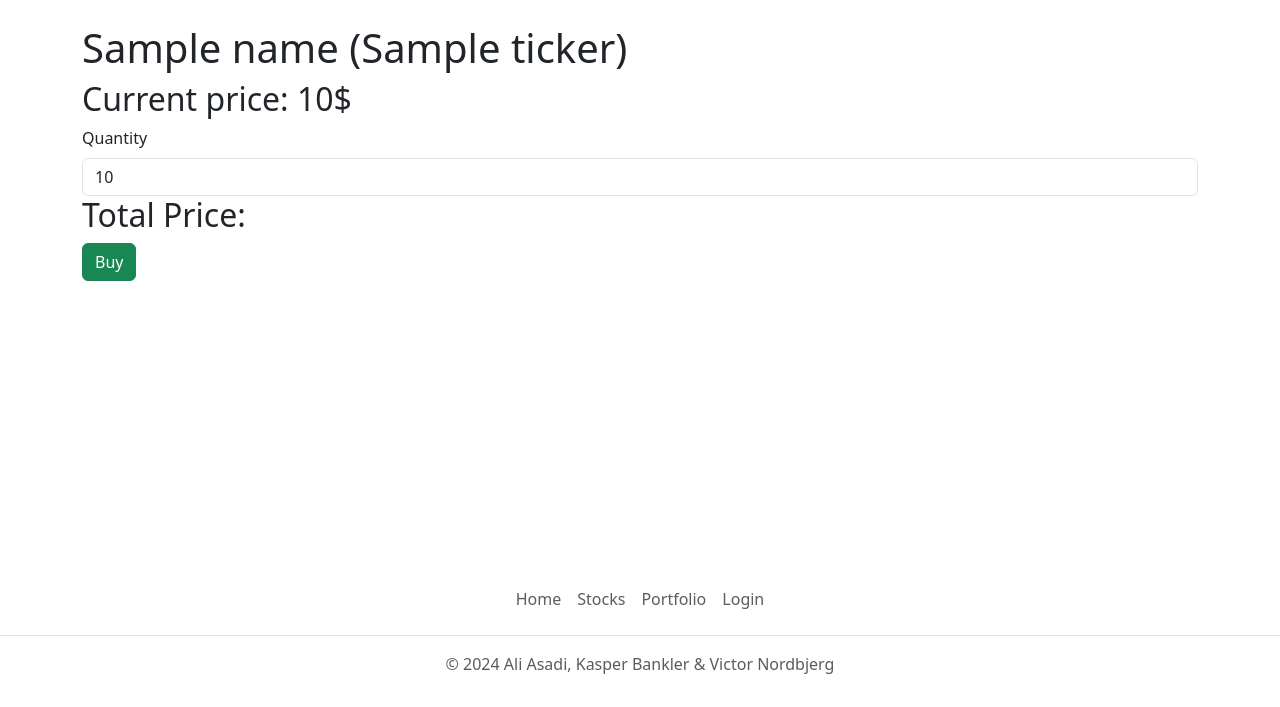
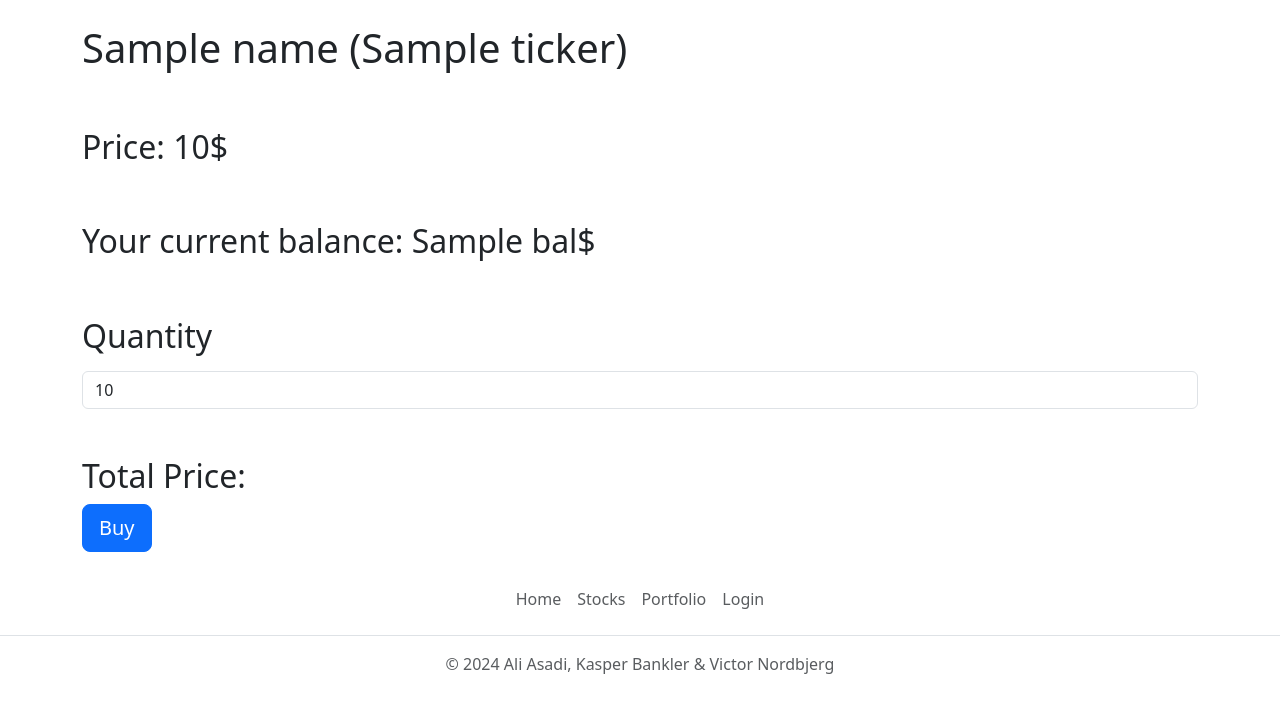
Before and after one commit to Kasper-Bankler/StockWebsite, a Django app: template stocks/templates/stocks/handle_transaction.html in a window 1280 px wide. Shown: the part 93-800 px from the top of the page. Run offline with Django 3.2, Linux system fonts and the light colour scheme; the template is opened without the code that fills it: most values are stand-ins (such as "Sample title", 1, 10 or a date in 2020).

Commit message:
buy stock negative quantity fix

```diff
--- a/stocks/templates/stocks/detail.html
+++ b/stocks/templates/stocks/detail.html
@@ -3,7 +3,7 @@
   <h1>{{stock.name}} ({{stock.ticker}})</h1>
   <h2>Currently trading for {{price}}$</h2>
   <p>{{stock.description}}</p>
-  <a href="buy" class="btn btn-success">Buy</a>
+  <a href="buy" class="btn btn-primary btn-lg">Buy</a>
   <div>{{ graph|safe }}</div>
 </div>
 <h2>Related News</h2>
--- a/stocks/templates/stocks/handle_transaction.html
+++ b/stocks/templates/stocks/handle_transaction.html
@@ -1,7 +1,9 @@
 {% extends "base.html" %} {% block content %}
 <h1>{{name}} ({{ticker}})</h1>
-<h2>Current price: {{price}}$</h2>
-
+<br></br>
+<h2>Price: {{price}}$</h2>
+<br></br>
+<h2>Your current balance: {{bal}}$</h2>
 
   <form
   class="mb-3"
@@ -9,11 +11,15 @@
 
   id="buyForm" >
   {% csrf_token %}
-    <label class="form-label">Quantity</label>
+    <label class="form-label mt-5">
+      <h2>
+      Quantity
+    </h2>
+    </label>
 
     <input
       type="number"
-      class="form-control"
+      class="form-control mb-5"
       value="{{quantity}}"
       name="quantity"
       id="quantity-input"
@@ -21,7 +27,7 @@
     />
 
   <h2>Total Price: <span id="total-price"></span></h2>
-  <button type="submit" class="btn btn-success">Buy</button>
+  <button type="submit" class="btn btn-primary btn-lg ">Buy</button>
 </form>
 
 <script>
@@ -32,7 +38,11 @@
       price = {{ price }};
       quantity = document.getElementById('quantity-input').value;
       totalPrice = price * quantity;
+      if (quantity<0){
+        document.getElementById('total-price').innerText="Please enter a valid amount"
+      }else{
       document.getElementById('total-price').innerText = totalPrice.toFixed(2)+"$";
+      }
   }
 
   let buyForm = document.getElementById("buyForm");
@@ -42,7 +52,7 @@
   buyForm.addEventListener("submit", (e) => {
     e.preventDefault();
     const user_balance={{user.balance}};
-    if (totalPrice==0){
+    if (quantity<=0){
       alert("Please enter a valid amount!");
     }else if (totalPrice>user_balance){
       alert("Insufficient funds");
--- a/stocks/views.py
+++ b/stocks/views.py
@@ -107,5 +107,5 @@ def handle_transaction(request, stock_ticker):
 
     price = get_price(price_results)
     name, ticker = get_name_and_ticker(ticker_results)
-
-    return render(request, 'stocks/handle_transaction.html', {'price': price, 'name': name, 'ticker': ticker})
+    balance=round(request.user.balance,2)
+    return render(request, 'stocks/handle_transaction.html', {'price': price, 'name': name, 'ticker': ticker,'bal':balance})
```
Also changed, not shown: db.sqlite3.
